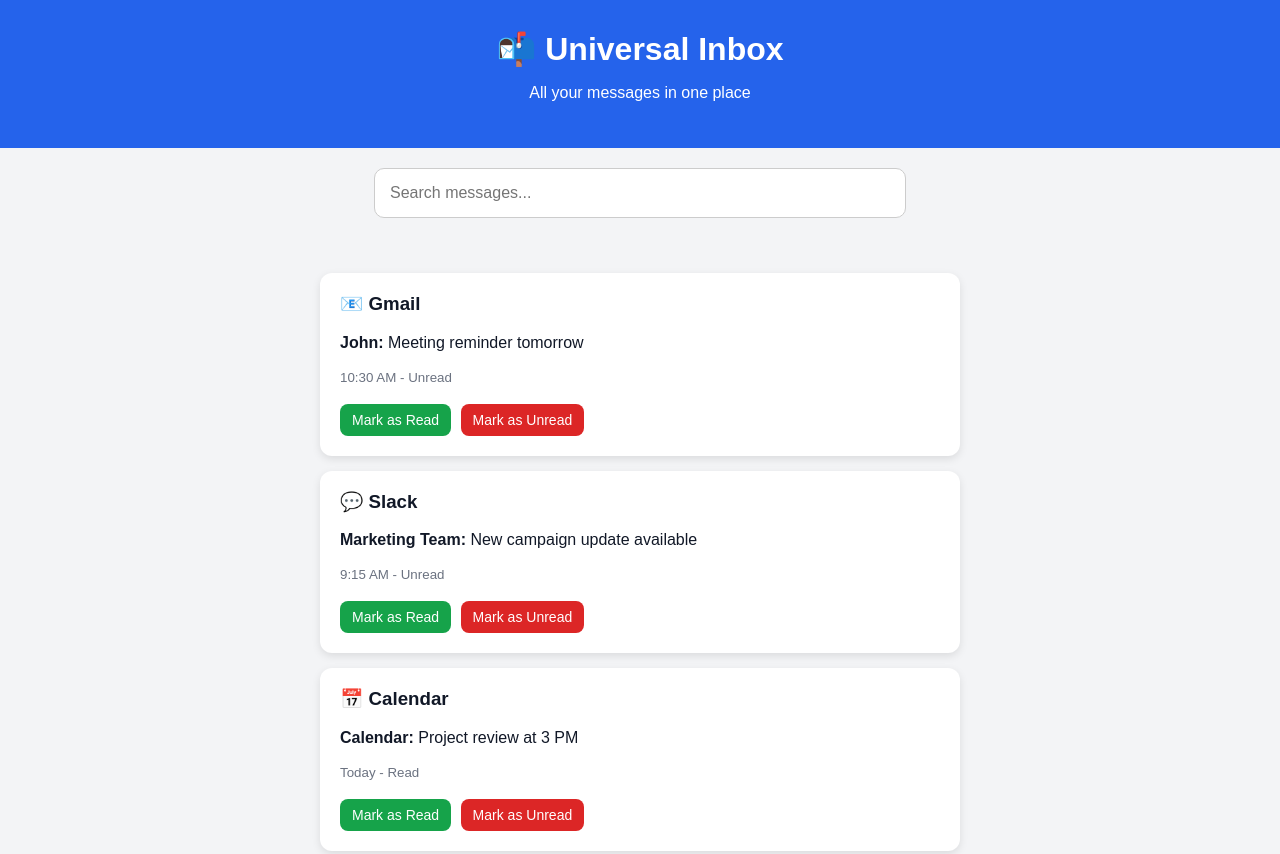
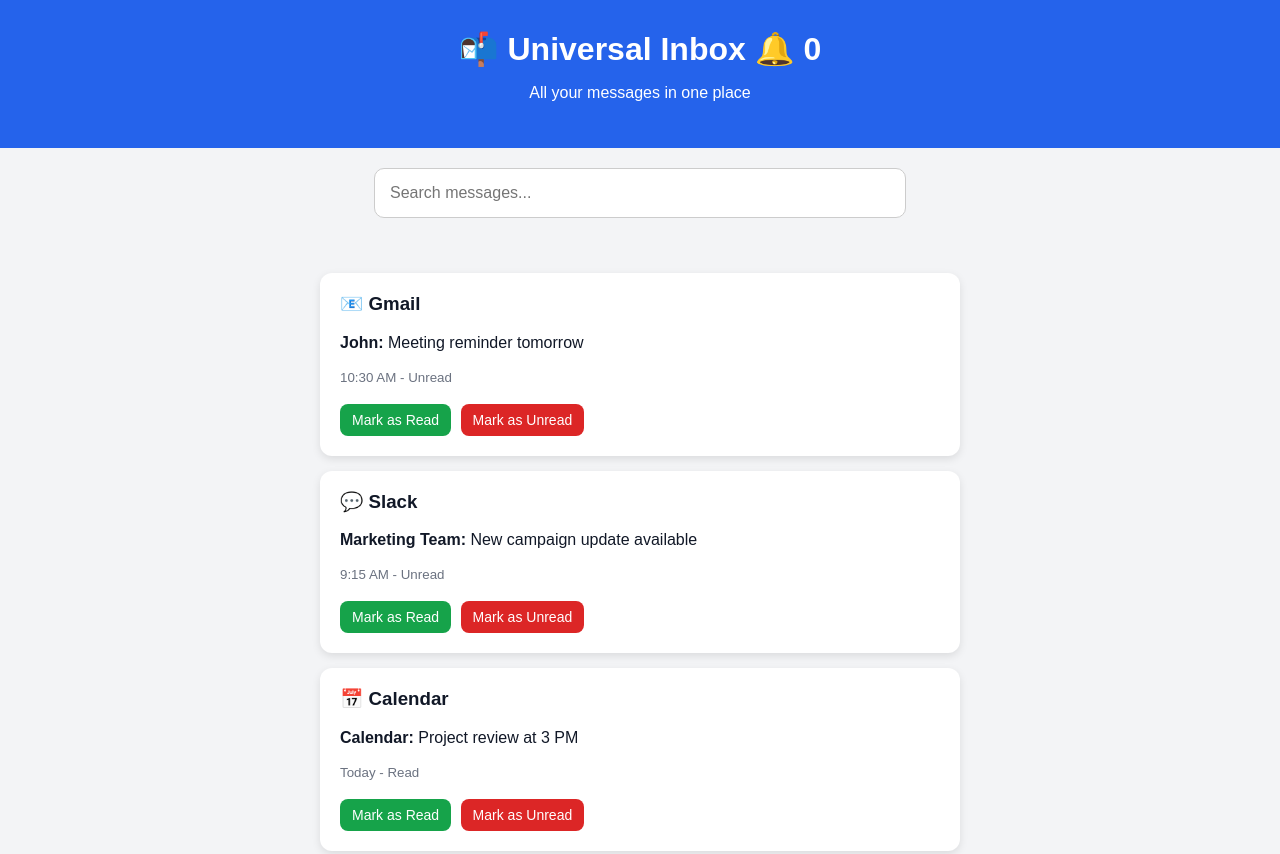
Before and after one commit to Mahama59/universal-inbox, a plain HTML site: page index.html in a window 1280 px wide. Shown: the top 854 px of the page. Drawn offline with Linux system fonts and the light colour scheme.

Commit message:
Enhance header with notification span
Updated header to include notification count.

```diff
--- a/index.html
+++ b/index.html
@@ -8,8 +8,14 @@
 <body>
 
 <header>
-    <h1>📬 Universal Inbox</h1>
+
+    <h1>
+        📬 Universal Inbox
+        <span id="notification">🔔 0</span>
+    </h1>
+
     <p>All your messages in one place</p>
+
 </header>
 
 
```
